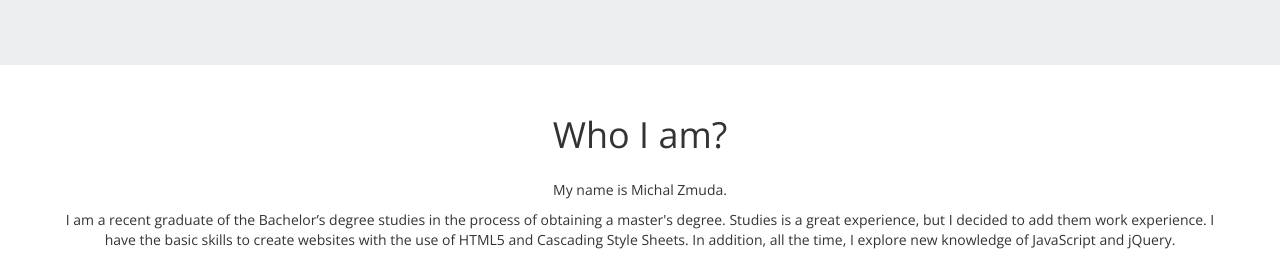
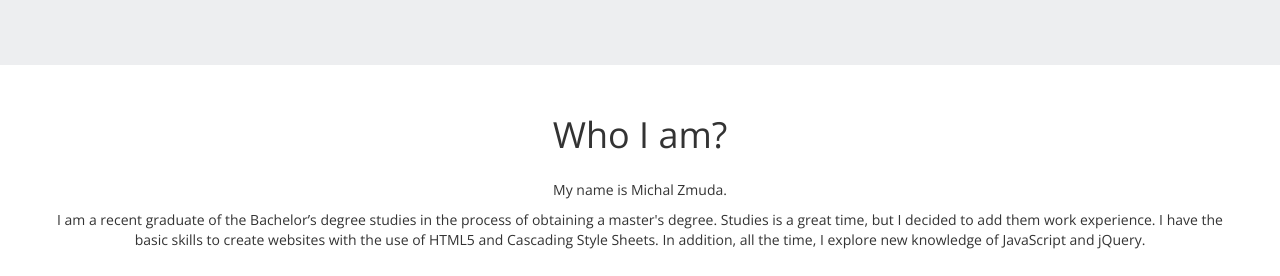
Before and after one commit to MichalZmu/CV-page, a plain HTML site: page index-eng.html in a window 1280 px wide. Shown: the part 676-952 px from the top of the page. Drawn offline with nearby package versions, Linux system fonts and the light colour scheme.

Commit message:
0.0.7.6.2
Corrected "about me" text in english version.

```diff
--- a/index-eng.html
+++ b/index-eng.html
@@ -58,7 +58,7 @@
 		<p>
             My name is Michal Zmuda.</p>
 
-		    <p>I am a recent graduate of the Bachelor’s degree studies in the process of obtaining a master's degree. Studies is a great experience, but I decided to add them work experience.
+		    <p>I am a recent graduate of the Bachelor’s degree studies in the process of obtaining a master's degree. Studies is a great time, but I decided to add them work experience.
 
                 I have the basic skills to create websites with the use of HTML5 and Cascading Style Sheets. In addition, all the time, I explore new knowledge of JavaScript and jQuery.
 
```
